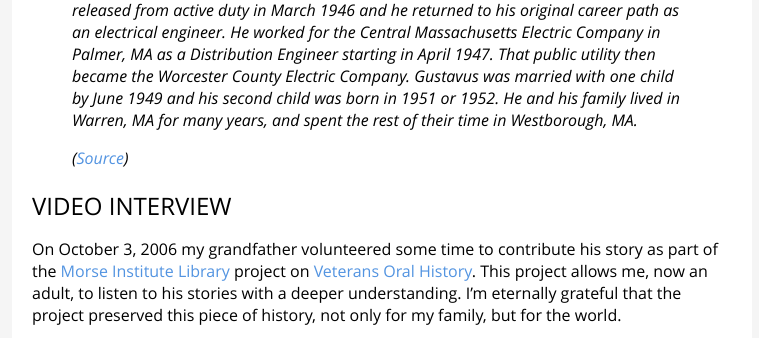
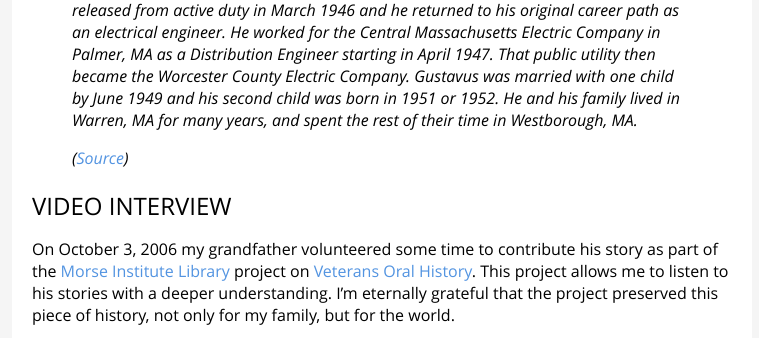
Before and after one commit to mide/mide.io, a Jekyll site: the page built from _posts/2017-05-29-ide-gustavus-us-navy.md, in a window 1280 px wide and 900 px high, scrolled down 1447 px, cut to the strip 0-338 px from the top of the window. Shown: the whole strip, without its empty margins (258-1017 px from the left). Built offline with Jekyll 4.4.1, drawn with Linux system fonts in a browser that asks for light colours; Markdown is read by kramdown in place of the engine named in the settings; the table of contents is made by our own code.

Commit message:
Grammar feedback

```diff
--- a/_posts/2017-05-29-ide-gustavus-us-navy.md
+++ b/_posts/2017-05-29-ide-gustavus-us-navy.md
@@ -24,7 +24,7 @@ My grandfather's time in the Navy was not his only accomplish nor was it what de
 
 ## Video Interview
 
-On October 3, 2006 my grandfather volunteered some time to contribute his story as part of the [Morse Institute Library](https://morseinstitute.org/) project on [Veterans Oral History](http://www.natickvets.org/). This project allows me, now an adult, to listen to his stories with a deeper understanding. I'm eternally grateful that the project preserved this piece of history, not only for my family, but for the world.
+On October 3, 2006 my grandfather volunteered some time to contribute his story as part of the [Morse Institute Library](https://morseinstitute.org/) project on [Veterans Oral History](http://www.natickvets.org/). This project allows me to listen to his stories with a deeper understanding. I'm eternally grateful that the project preserved this piece of history, not only for my family, but for the world.
 
 <video controls>
   <source src="https://assets.mide.io/blog/2017-05-29/ide-gustavus-live-interview.mp4" type="video/mp4">
```
